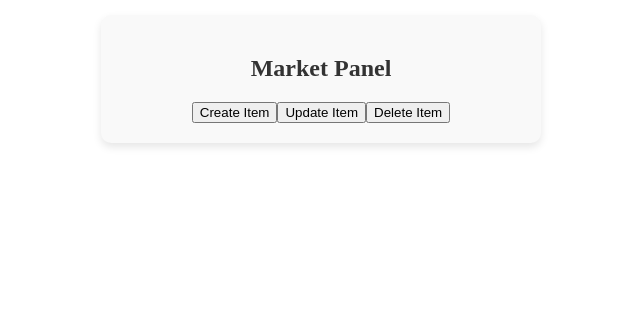
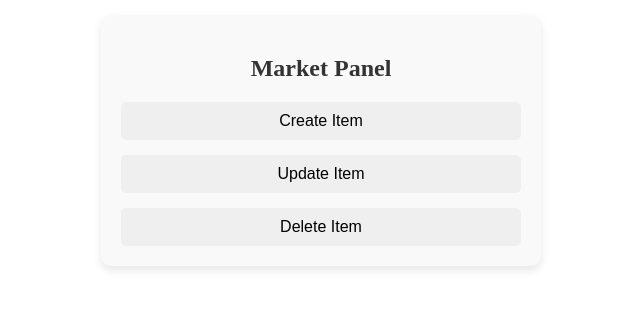
Before and after one commit to omar-albarakeh/Solar-IQ-React, a React (Create React App) app: page /market-panel in a window 1280 px wide. Shown: the part 185-494 px from the top of the page, without its empty margins (319-959 px from the left). Built offline with nearby package versions, Linux system fonts and the light colour scheme.

Commit message:
React <> market panel css updated

```diff
--- a/src/style/marketpanel.css
+++ b/src/style/marketpanel.css
@@ -17,3 +17,27 @@
   color: #333;
   margin-bottom: 20px;
 }
+
+
+.market-panel-buttons {
+  display: flex;
+  flex-direction: column;
+  gap: 15px;
+  width: 100%;
+}
+
+
+.market-panel-button {
+  padding: 10px 20px;
+  font-size: 16px;
+  border: none;
+  border-radius: 5px;
+  cursor: pointer;
+  transition: background-color 0.3s ease, transform 0.2s ease;
+  width: 100%;
+}
+
+
+.market-panel-button:hover {
+  transform: translateY(-2px);
+}
```
